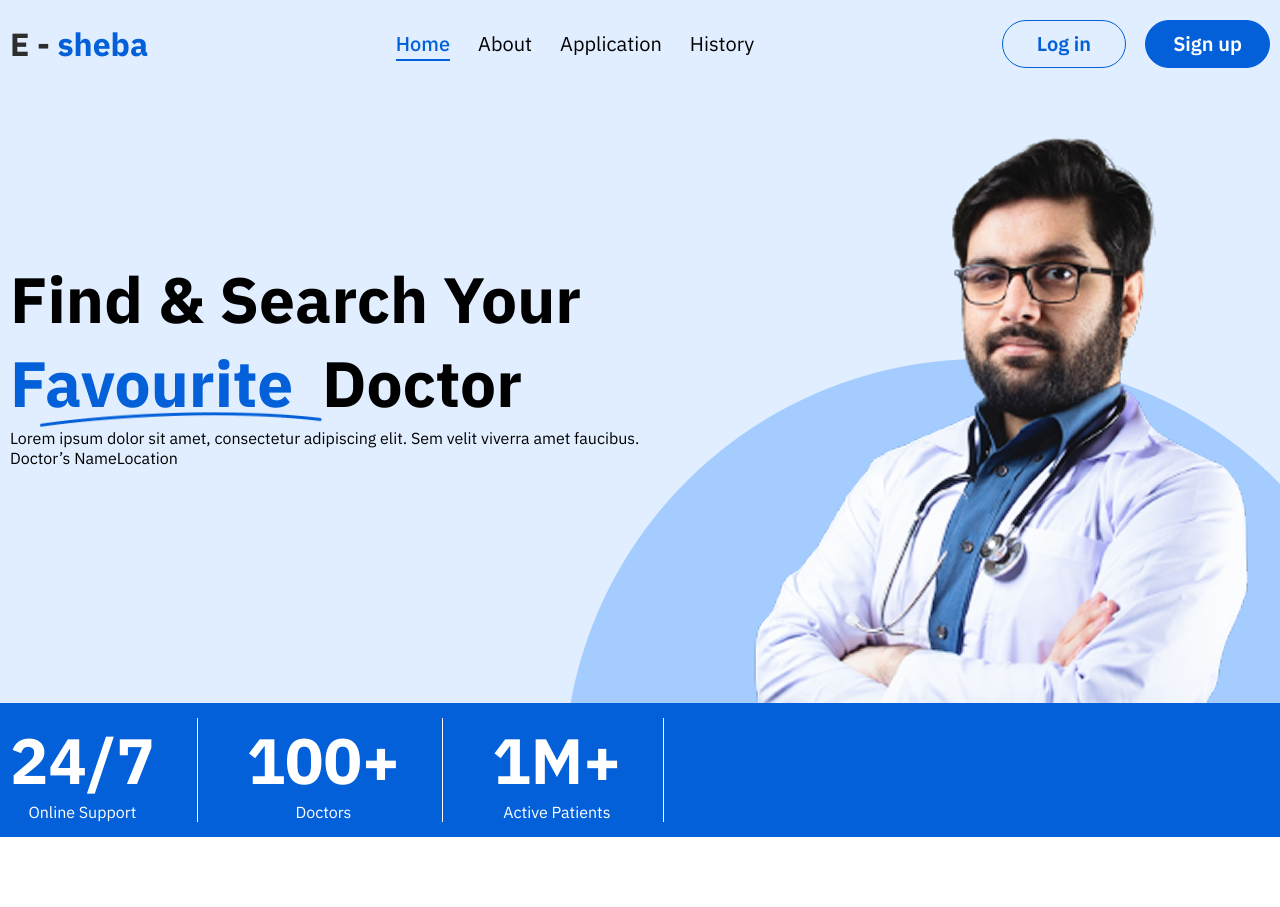
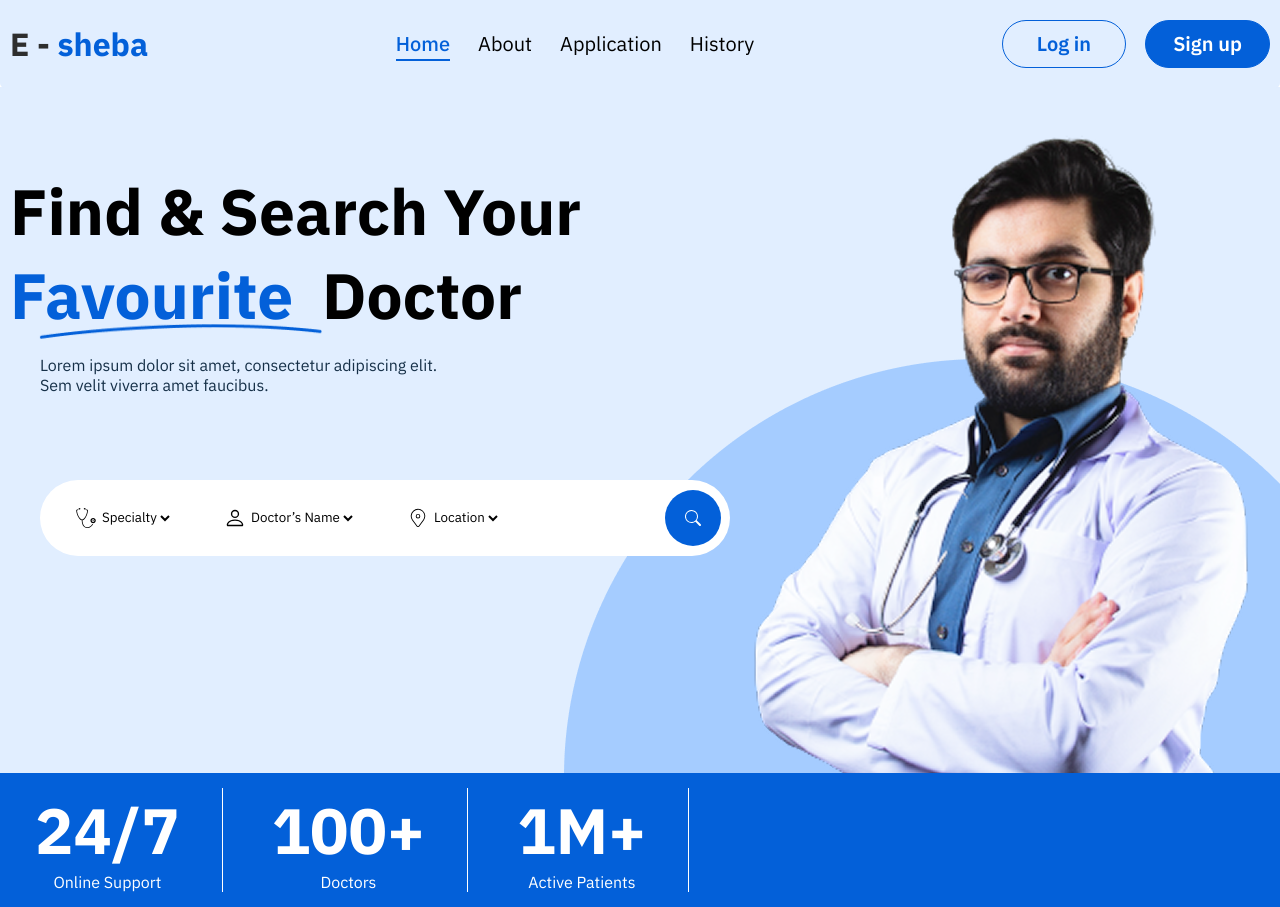
Before and after one commit to Isma1lovvM/medicalProject, a React (Vite) app: page / in a window 1280 px wide. Shown: the top 907 px of the page. Before the commit the page ends 837 px from the top, so only its background shows below. Built offline with nearby package versions, Linux system fonts and the light colour scheme; a web font is replaced by a local one.

Commit message:
header va main yangilandi

```diff
--- a/src/components/header/Header.jsx
+++ b/src/components/header/Header.jsx
@@ -1,10 +1,22 @@
 import { NavLink } from "react-router-dom";
 import "./header.css";
+import { useEffect, useState } from "react";
 
 function Header() {
+  const [scrolled, setScrolled] = useState(false);
+
+  useEffect(() => {
+    const handleScroll = () => {
+      // 10px dan pastga tushganda "scrolled" true bo‘ladi
+      setScrolled(window.scrollY > 10);
+    };
+
+    window.addEventListener("scroll", handleScroll);
+    return () => window.removeEventListener("scroll", handleScroll);
+  }, []);
   return (
     <>
-      <header>
+      <header className={scrolled ? "scrolled" : ""}>
         <div className="container">
           <nav className="navbar">
             <NavLink className={"isActive"} to={"/"}>
--- a/src/components/header/header.css
+++ b/src/components/header/header.css
@@ -5,6 +5,13 @@ header {
   top: 0;
   left: 0;
   z-index: 999;
+  transition: 0.11s ease-in-out;
+  border-radius: 0 0 5px 5px;
+}
+
+header.scrolled {
+  border-bottom: 1px solid #0360d952;
+  box-shadow: 2px 2px 15px #0360d964;
 }
 
 .navbar {
@@ -73,6 +80,28 @@ header {
   background-color: #0360d9;
 }
 
+.login_btn:hover {
+  box-shadow: 0px 0px 7px #0360d97b;
+  transition: 0.4s ease-in-out;
+  transform: scale(1.1);
+}
+
+.signup_btn:hover {
+  box-shadow: 0px 0px 7px #0360d97b;
+  transition: 0.4s ease-in-out;
+  transform: scale(1.1);
+}
+
+.login_btn:active {
+    transform: scale(0.98);
+    box-shadow: none;
+}
+
+.signup_btn:active {
+    transform: scale(0.98);
+    box-shadow: none;
+}
+
 .active {
   font-family: IBM Plex Sans;
   font-weight: 500;
--- a/src/components/main/Main.jsx
+++ b/src/components/main/Main.jsx
@@ -2,6 +2,9 @@ import "./main.css";
 import mainImg from "../../assets/mainImg.png";
 import mainImg2 from "../../assets/elipse.png";
 import vector from "../../assets/vaector.png";
+import { CiLocationOn } from "react-icons/ci";
+import { BsPerson, BsSearch } from "react-icons/bs";
+import { GiStethoscope } from "react-icons/gi";
 
 function Main() {
   return (
@@ -26,14 +29,33 @@ function Main() {
               </p>
 
               <form action="" className="main_form">
-                <option value="">
-                  <select name="name" id="">
-                    Doctor’s Name
+                <div className="form_box">
+                  <GiStethoscope className="icons" />
+                  <select value="">
+                    <option name="name" id="">
+                      Specialty
+                    </option>
                   </select>
-                  <select name="name" id="">
-                    Location
+                </div>
+                <div className="form_box">
+                  <BsPerson className="icons" />
+                  <select value="">
+                    <option name="name" id="">
+                      Doctor’s Name
+                    </option>
                   </select>
-                </option>
+                </div>
+                <div className="form_box">
+                  <CiLocationOn className="icons" />
+                  <select name="location" id="">
+                    <option name="location" id="">
+                      Location
+                    </option>
+                  </select>
+                </div>
+                <div className="search">
+                  <BsSearch />
+                </div>
               </form>
             </div>
             <div className="main_box_right">
--- a/src/components/main/main.css
+++ b/src/components/main/main.css
@@ -10,7 +10,7 @@ main {
   width: 100%;
   position: absolute;
   z-index: 200;
-  bottom: 0;
+  bottom: -70px;
 }
 
 .texts_list {
@@ -18,7 +18,7 @@ main {
   align-items: center;
   justify-content: flex-start;
   gap: 49px;
-  padding: 15px 10px;
+  padding: 15px 35px;
 }
 
 .main_box {
@@ -34,16 +34,26 @@ main {
   display: flex;
   align-items: flex-start;
   justify-content: center;
+  height: 100%;
   flex-direction: column;
+  width: 49%;
+}
+
+.main_box_left > p {
+  width: 65%;
+  font-size: 16px;
+  margin-top: 15px;
+  margin-left: 30px;
+  color: #163048;
 }
 
 .main_box_right {
+  width: 49%;
   height: 100%;
   position: relative;
 }
 
 .main_box_left > h2 {
-  height: 100%;
   font-size: 64px;
   display: flex;
   align-items: flex-start;
@@ -58,10 +68,12 @@ main {
   position: absolute;
   z-index: 100;
   right: 0;
+  animation: slideInRight 1s ease-out forwards;
 }
 
 .bottom {
   bottom: 10px;
+  animation: slideInBottom 0.8s ease-out forwards;
   position: absolute;
   right: -130px;
 }
@@ -95,7 +107,7 @@ main {
   justify-content: center;
   flex-direction: column;
   padding-right: 42px;
-  border-right: 1px solid white
+  border-right: 1px solid white;
 }
 
 .texts > h3 {
@@ -108,3 +120,69 @@ main {
   color: white;
   font-weight: 400;
 }
+
+.main_form {
+  width: 690px;
+  background-color: white;
+  margin-left: 30px;
+  z-index: 150;
+  margin-top: 85px;
+  border-radius: 50px;
+  display: flex;
+  align-items: center;
+  justify-content: flex-start;
+  gap: 50px;
+  padding: 10px 9px 10px 35px;
+}
+
+.form_box > select {
+  background-color: transparent;
+  border: 1px solid transparent;
+  border-radius: 10px;
+  outline: none;
+}
+
+.form_box {
+  display: flex;
+  align-items: center;
+  justify-content: center;
+}
+
+.search {
+  display: flex;
+  align-items: center;
+  justify-content: center;
+  margin-left: auto;
+  background-color: #0360d9;
+  width: 56px;
+  height: 56px;
+  border-radius: 50%;
+  color: white;
+}
+
+.icons {
+    font-size: 22px;
+}
+
+/* animations */
+@keyframes slideInRight {
+  0% {
+    transform: translateX(150px);
+    opacity: 0;
+  }
+  100% {
+    transform: translateX(0);
+    opacity: 1;
+  }
+}
+
+@keyframes slideInBottom {
+  0% {
+    transform: translateY(150px);
+    opacity: 0;
+  }
+  100% {
+    transform: translateY(0);
+    opacity: 1;
+  }
+}
```
Lines whose indentation alone changed are shown as unchanged.
